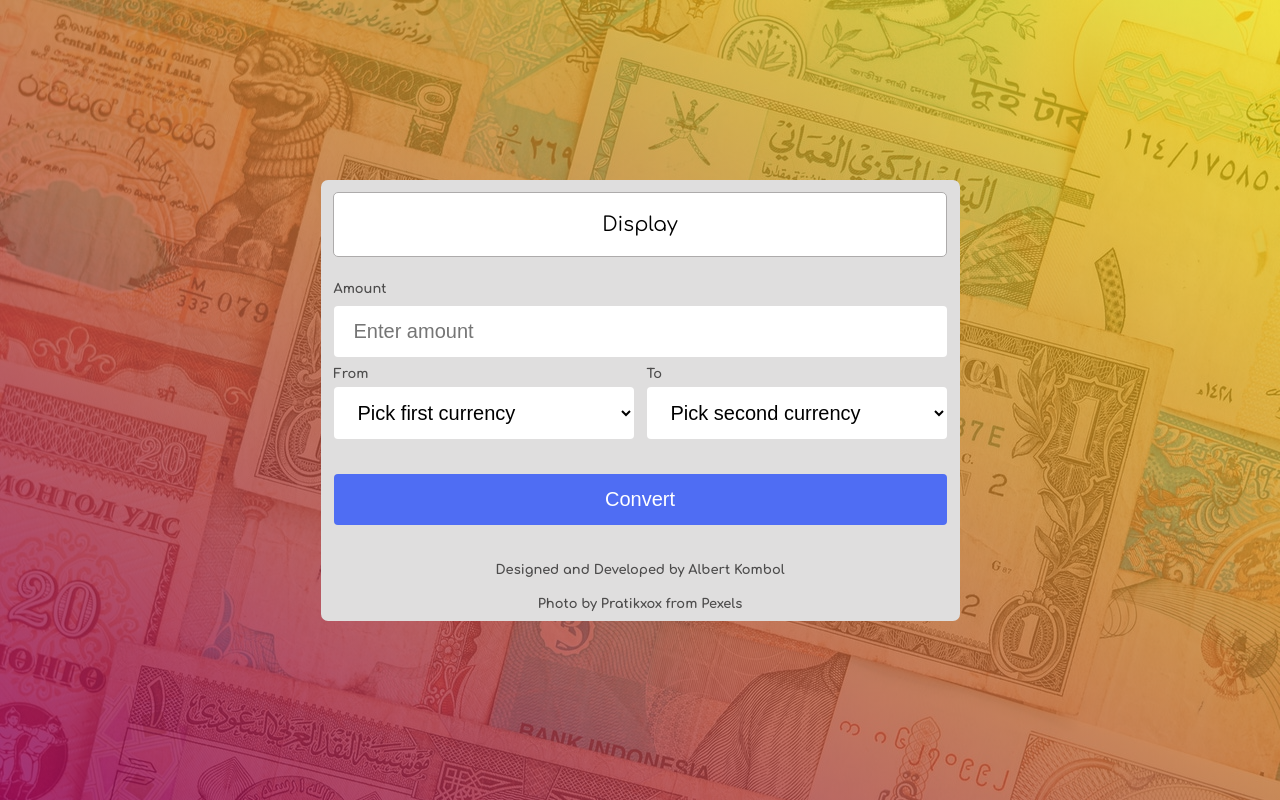
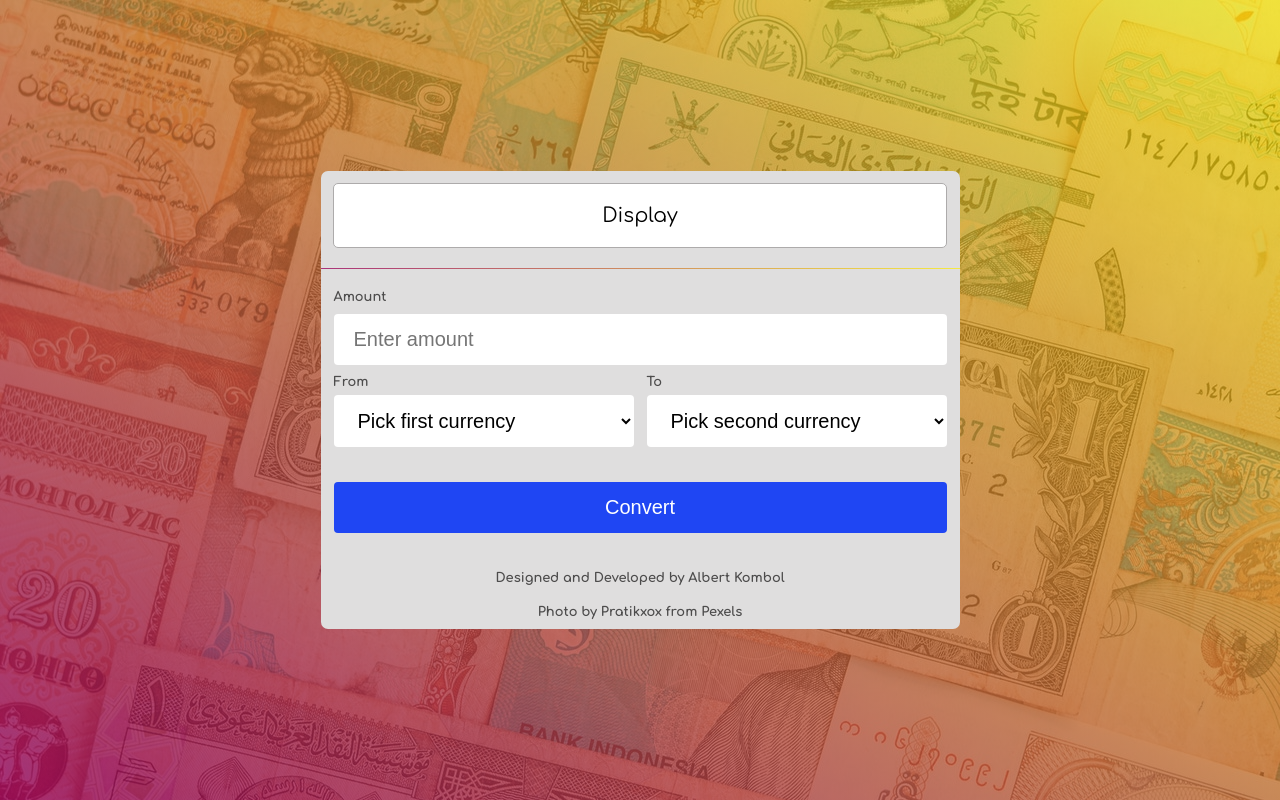
Before and after one commit to kalush89/simple-currency-converter, a plain HTML site: page index.html in a window 1280 px wide. Drawn offline with Linux system fonts and the light colour scheme.

Commit message:
Add files

```diff
--- a/css/main.css
+++ b/css/main.css
@@ -48,6 +48,13 @@ main > #display {
     font-size: 20px;
 }
 
+.strip {
+    align-self: center;
+    background: linear-gradient(90deg, rgba(156, 4, 93, 0.781), rgba(255, 238, 0, 0.699));
+    height: 1.5px;
+   width: 100%;
+}
+
 main > form {
     display: grid;
     grid-template: repeat(5, min-content) / 1fr;
@@ -71,7 +78,7 @@ input[type="submit"] {
     padding: 14px 20px;
     margin: 8px 0;
     font-size: 20px;
-    background-color: rgb(79, 109, 243);
+    background-color: rgb(31, 70, 243);
     color: white;
     border: 0;
     border-radius: 4px;
@@ -89,6 +96,10 @@ input[type="submit"]:active {
     transform: scale(0.98);
 }
 
+input[type="submit"]:hover {
+    background-color: rgb(56, 91, 243);
+}
+
 label {
     font-weight: 700;
     color: rgb(77, 76, 76);;
@@ -100,9 +111,7 @@ p {
     color: rgb(77, 76, 76);
     text-align: center;
 }
- .placeholder {
-     color: rgb(250, 245, 245);
- }
+
 
 @media all and (min-width: 790px) {
 
--- a/index.html
+++ b/index.html
@@ -12,7 +12,7 @@
 
     <main>
         <div id="display">Display</div>
-
+        <div class="strip"></div>
         <form action="#">
             <label for="amount" id="amount-label">Amount</label>
             <input type="number" id="amount" name="amount" placeholder="Enter amount" min="0">
```
